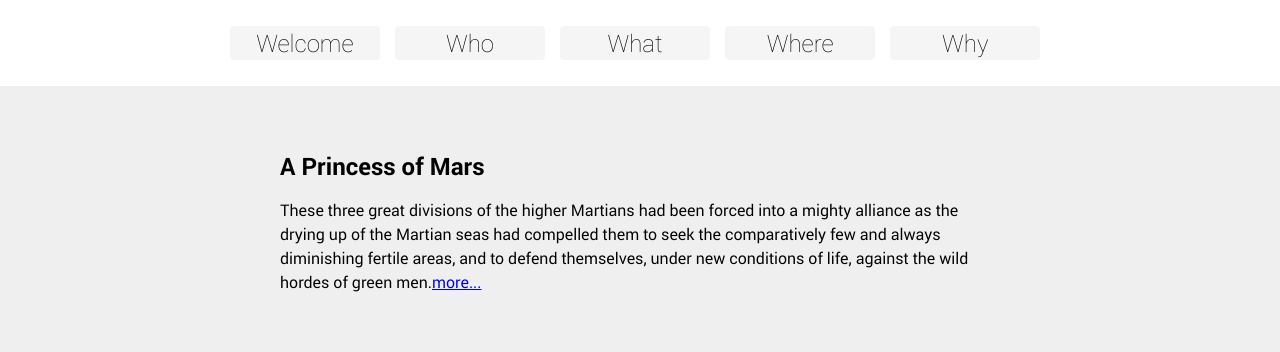
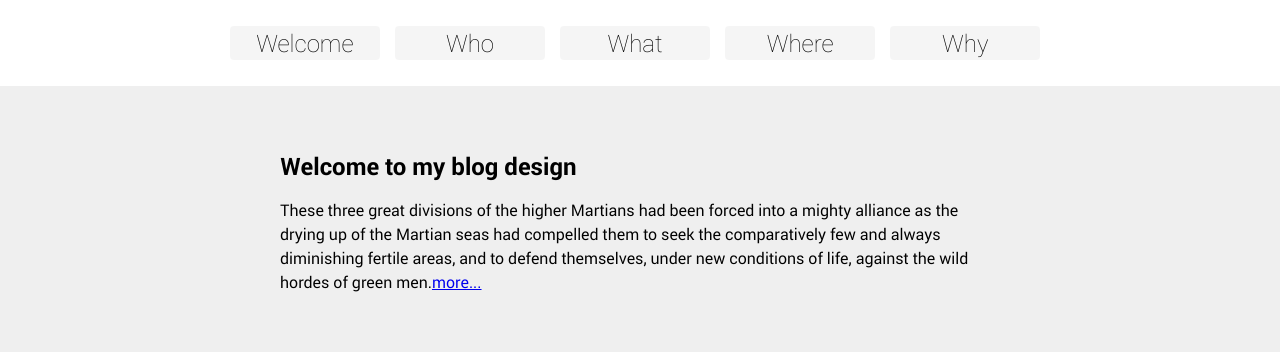
Before and after one commit to danielkenafake/blogdesign1, a plain HTML site: page index.html in a window 1280 px wide. Shown: the part 448-800 px from the top of the page. Drawn offline with Linux system fonts and the light colour scheme; some packages are replaced by stand-ins of ours; a script that the page names is missing.

Commit message:
info update

```diff
--- a/index.html
+++ b/index.html
@@ -35,7 +35,7 @@
 			</div>
             <div id="pinned">
                 <div class="post">
-                        <h2 class="posttitle">A Princess of Mars</h2>
+                        <h2 class="posttitle">Welcome to my blog design</h2>
                         <p class="postbrief">These three great divisions of the higher Martians had been forced into a mighty alliance as the drying up of the Martian seas had compelled them to seek the comparatively few and always diminishing fertile areas, and to defend themselves, under new conditions of life, against the wild hordes of green men.<a href="#">more...</a></p>
                     </div>
             </div>
```
